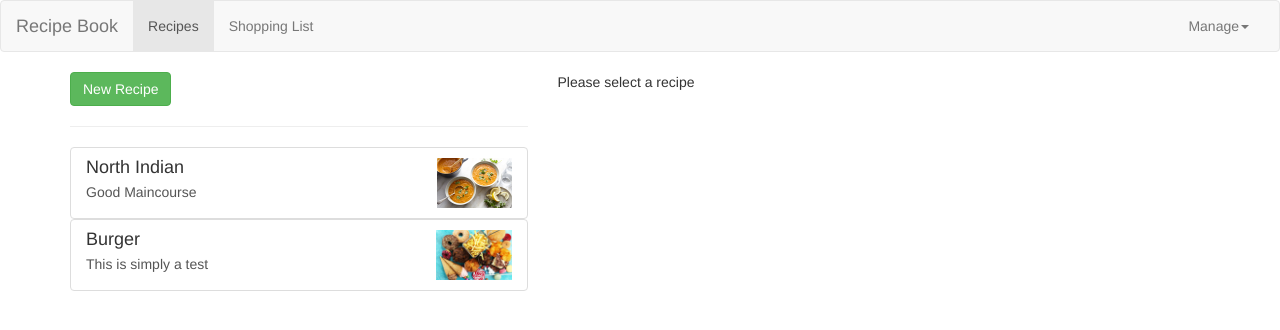
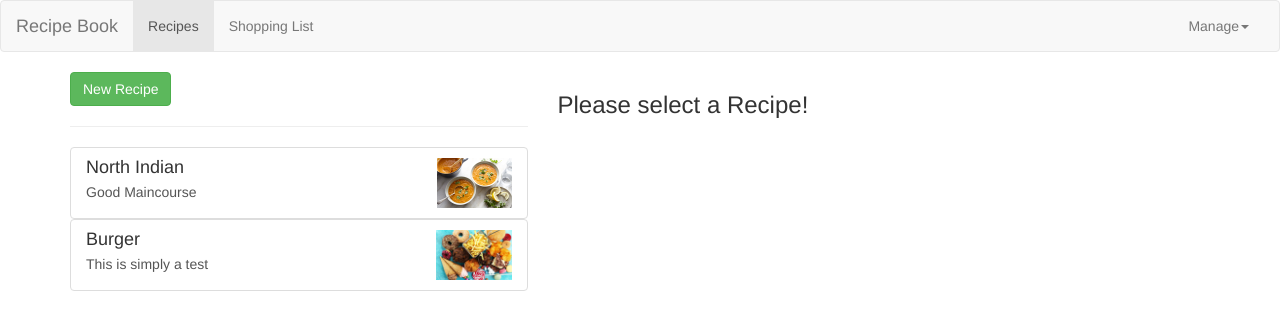
Before and after one commit to Sundarm-Soni/Foodie, an Angular app: page /recipes in a window 1280 px wide. Shown: the top 330 px of the page. Built offline with nearby package versions, Linux system fonts and the light colour scheme.

Commit message:
Adding child routing begnning

```diff
--- a/src/app/app.module.ts
+++ b/src/app/app.module.ts
@@ -13,6 +13,7 @@ import { ShoppingListComponent } from './shopping-list/shopping-list.component';
 import { ShoppingEditComponent } from './shopping-list/shopping-edit/shopping-edit.component';
 import { DropdownDirective } from './shared/dropdown.directive';
 import { ShoppingListService } from './services/shopping-list.service';
+import { RecipeStartComponent } from './recipes/recipe-start/recipe-start.component';
 
 @NgModule({
   declarations: [
@@ -25,6 +26,7 @@ import { ShoppingListService } from './services/shopping-list.service';
     ShoppingListComponent,
     ShoppingEditComponent,
     DropdownDirective,
+    RecipeStartComponent,
 
   ],
   imports: [
--- /dev/null
+++ b/src/app/recipes/recipe-start/recipe-start.component.html
@@ -0,0 +1 @@
+<h3>Please select a Recipe!</h3>
--- /dev/null
+++ b/src/app/recipes/recipe-start/recipe-start.component.ts
@@ -0,0 +1,15 @@
+import { Component, OnInit } from '@angular/core';
+
+@Component({
+  selector: 'app-recipe-start',
+  templateUrl: './recipe-start.component.html',
+  styleUrls: ['./recipe-start.component.scss']
+})
+export class RecipeStartComponent implements OnInit {
+
+  constructor() { }
+
+  ngOnInit() {
+  }
+
+}
--- a/src/app/recipes/recipes.component.html
+++ b/src/app/recipes/recipes.component.html
@@ -3,10 +3,11 @@
 <app-recipe-list></app-recipe-list>
 </div>
 <div class="col-md-7">
-    <app-recipe-detail
+    <router-outlet></router-outlet>
+    <!-- <app-recipe-detail
     *ngIf="selectedRecipe; else infoText" [recipe]="selectedRecipe"></app-recipe-detail>
     <ng-template #infoText>
         <p>Please select a recipe</p>
-    </ng-template>
+    </ng-template> -->
 </div>
 </div>
```
Also changed, not shown: src/app/app-routing.module.ts (+7 -1 lines), src/app/recipes/recipe-start/recipe-start.component.scss (added).
